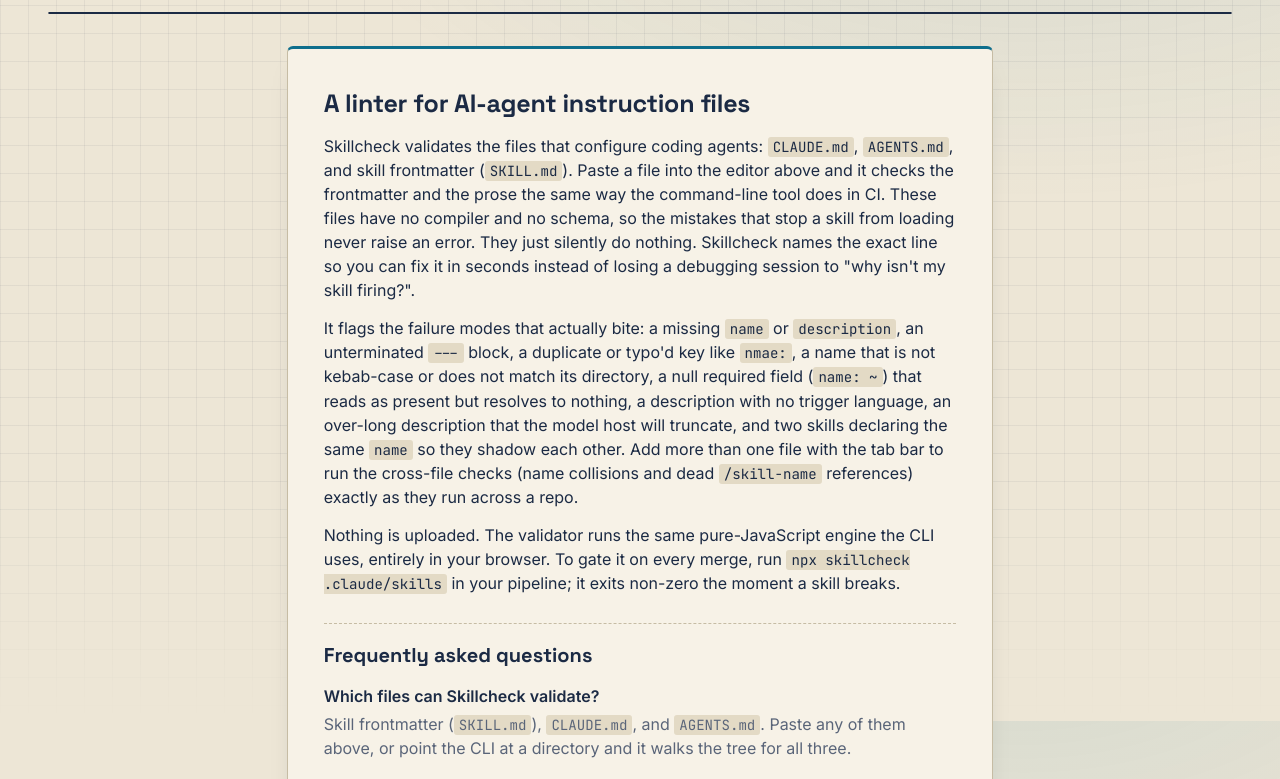
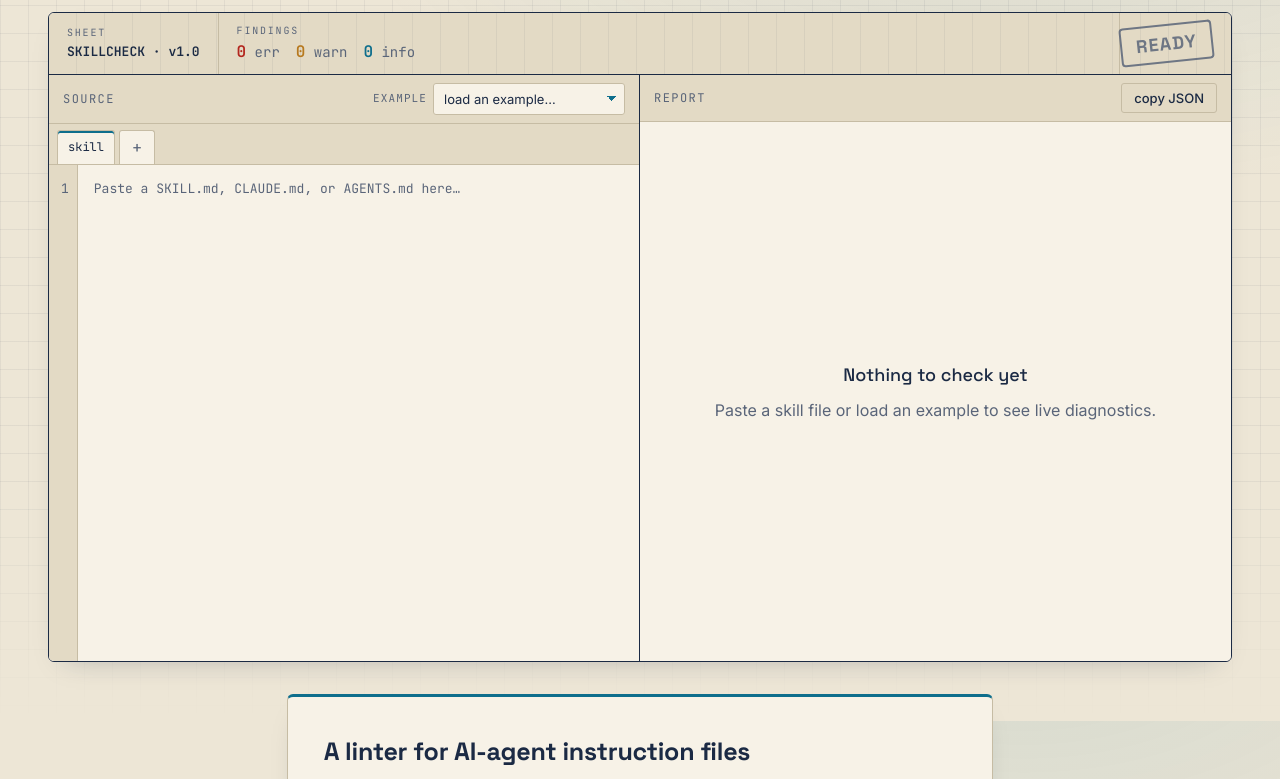
Before and after one commit to ctkrug/skillcheck, a website with bundled scripts: page web/index.html in a window 1280 px wide. Shown: the part 79-858 px from the top of the page. Built offline with nearby package versions, Linux system fonts and the light colour scheme.

Commit message:
fix(web): floor the validator height so it fills the screen above the fold
The below-the-fold reference copy makes the page taller than the viewport, which
turned the sheet's `flex: 1` (flex-basis 0 with overflow:hidden) from grow into
shrink-to-nothing. A min-height keeps the drafting table filling the first
screen; the reference copy sits below it as intended.

```diff
--- a/web/styles.css
+++ b/web/styles.css
@@ -122,6 +122,11 @@
 /* ---- Sheet (the drafting table) ---- */
 .sheet {
   flex: 1;
+  /* Floor the hero at ~a full screen below the masthead. Without this, the
+     below-the-fold reference copy makes the page taller than the viewport, and
+     a flex-basis:0 item with overflow:hidden would shrink to nothing instead of
+     growing. The min-height keeps the drafting table filling the first screen. */
+  min-height: calc(100vh - 150px);
   margin: 8px clamp(12px, 4vw, 48px) 24px;
   border: 1.5px solid var(--ink);
   border-radius: var(--r-card);
```
